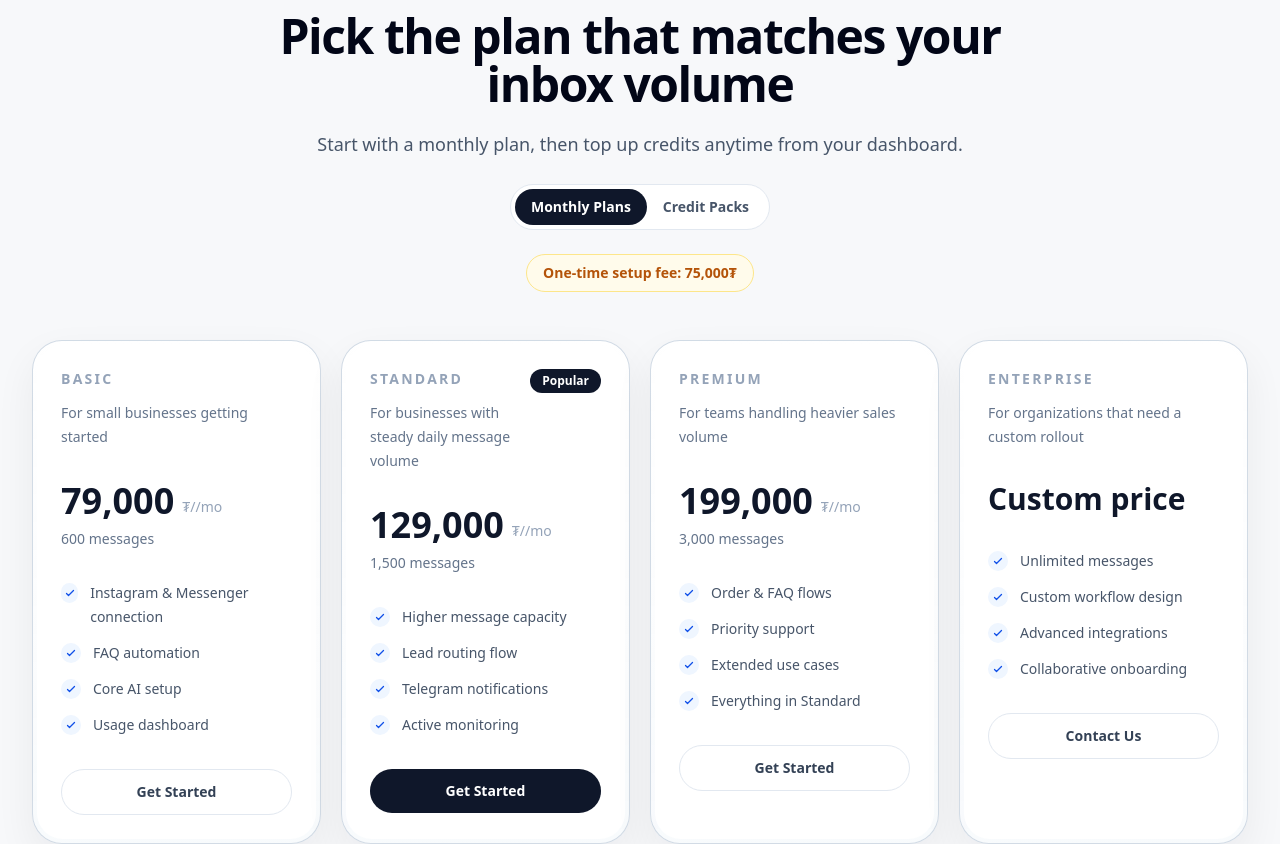
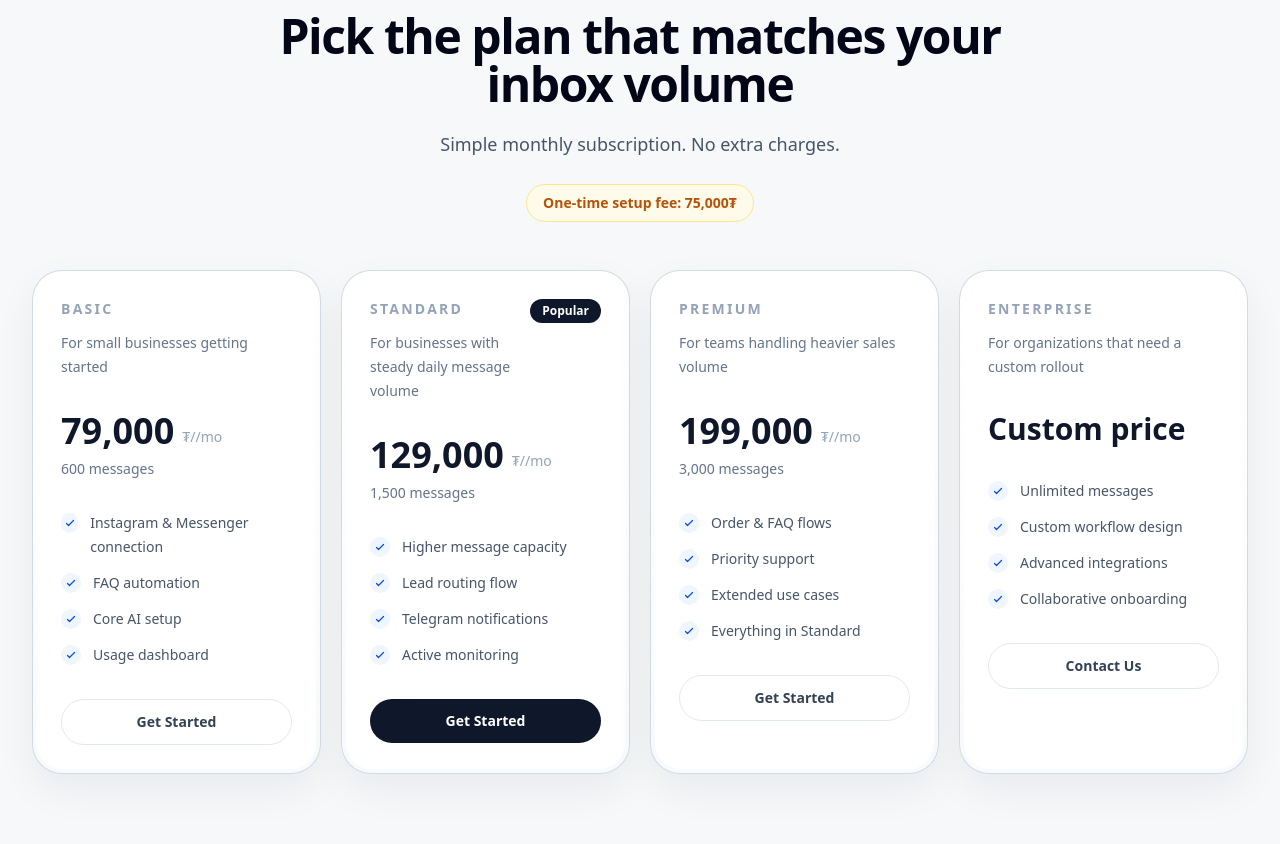
Before and after one commit to Tuvshee555/Nexon-pricing-website, a Next.js app: page / in a window 1280 px wide. Shown: the part 4540-5384 px from the top of the page. Built offline with nearby package versions, Linux system fonts and the light colour scheme.

Commit message:
remove credits tab from pricing section

```diff
--- a/src/components/landing/PricingSection.tsx
+++ b/src/components/landing/PricingSection.tsx
@@ -1,7 +1,6 @@
 "use client";
 
 import Link from "next/link";
-import { useState } from "react";
 import { useLanguage } from "@/contexts/LanguageContext";
 import { MONTHLY_PLANS, MonthlyTier, SETUP_FEE } from "@/types";
 import { trackEvent } from "@/lib/analytics";
@@ -36,20 +35,13 @@ const planDetails: Record<
   },
 };
 
-const creditPacks = [
-  { id: "starter", credits: 5000, price: 49000, popular: false },
-  { id: "growth", credits: 15000, price: 129000, popular: true },
-  { id: "scale", credits: 30000, price: 239000, popular: false },
-];
-
 export default function PricingSection() {
   const { lang, t } = useLanguage();
-  const [billingView, setBillingView] = useState<"monthly" | "credits">("monthly");
 
   const subtitle =
     lang === "mn"
-      ? "Сарын багц сонгоод эхэл, дараа нь dashboard-оос credit нэмэх боломжтой."
-      : "Start with a monthly plan, then top up credits anytime from your dashboard.";
+      ? "Сарын тогтмол багцаар ажиллана. Нэмэлт зардалгүй."
+      : "Simple monthly subscription. No extra charges.";
 
   return (
     <section id="pricing" className="px-4 py-20 sm:px-6 lg:px-8">
@@ -61,40 +53,12 @@ export default function PricingSection() {
           </h2>
           <p className="mt-5 text-lg leading-8 text-slate-600">{subtitle}</p>
 
-          <div className="mt-6 flex items-center justify-center">
-            <div className="inline-flex rounded-full border border-slate-200 bg-white p-1">
-              <button
-                onClick={() => {
-                  setBillingView("monthly");
-                  trackEvent("pricing_view_changed", { view: "monthly" });
-                }}
-                className={`rounded-full px-4 py-2 text-sm font-semibold transition-colors ${
-                  billingView === "monthly" ? "bg-slate-900 text-white" : "text-slate-600 hover:text-slate-900"
-                }`}
-              >
-                {t("pricing_monthly")}
-              </button>
-              <button
-                onClick={() => {
-                  setBillingView("credits");
-                  trackEvent("pricing_view_changed", { view: "credits" });
-                }}
-                className={`rounded-full px-4 py-2 text-sm font-semibold transition-colors ${
-                  billingView === "credits" ? "bg-slate-900 text-white" : "text-slate-600 hover:text-slate-900"
-                }`}
-              >
-                {t("pricing_credits")}
-              </button>
-            </div>
-          </div>
-
           <div className="mt-6 inline-flex rounded-full border border-amber-200 bg-amber-50 px-4 py-2 text-sm font-semibold text-amber-700">
             {lang === "mn" ? `Нэг удаагийн setup fee: ${SETUP_FEE.toLocaleString()}₮` : `One-time setup fee: ${SETUP_FEE.toLocaleString()}₮`}
           </div>
         </div>
 
-        {billingView === "monthly" ? (
-          <div className="mt-12 grid gap-5 lg:grid-cols-4">
+        <div className="mt-12 grid gap-5 lg:grid-cols-4">
             {MONTHLY_PLANS.map((plan) => {
               const details = planDetails[plan.tier];
               const audience = lang === "mn" ? details.audienceMn : details.audienceEn;
@@ -176,49 +140,6 @@ export default function PricingSection() {
               );
             })}
           </div>
-        ) : (
-          <div className="mt-12">
-            <div className="grid gap-5 md:grid-cols-3">
-              {creditPacks.map((pack) => (
-                <div key={pack.id} className={`surface-panel flex rounded-[30px] p-1 ${pack.popular ? "ring-2 ring-slate-900" : ""}`}>
-                  <div className="flex w-full flex-col rounded-[26px] bg-white p-6">
-                    <div className="flex items-start justify-between gap-3">
-                      <p className="text-sm font-semibold uppercase tracking-[0.16em] text-slate-400">
-                        {pack.id}
-                      </p>
-                      {pack.popular && (
-                        <div className="rounded-full bg-slate-900 px-3 py-1 text-xs font-semibold text-white">
-                          {t("pricing_popular")}
-                        </div>
-                      )}
-                    </div>
-                    <div className="mt-6">
-                      <p className="text-4xl font-black text-slate-900">{pack.credits.toLocaleString()}</p>
-                      <p className="mt-1 text-sm text-slate-500">{t("pricing_credits_label")}</p>
-                    </div>
-                    <div className="mt-6 flex items-end gap-2">
-                      <span className="text-3xl font-black text-slate-900">{pack.price.toLocaleString()}</span>
-                      <span className="pb-1 text-sm text-slate-400">₮</span>
-                    </div>
-                    <p className="mt-2 text-sm text-slate-500">{lang === "mn" ? "Dashboard-оос авах боломжтой" : "Available from dashboard top-up"}</p>
-                    <Link
-                      href="/register?plan=standard&source=pricing-credits"
-                      onClick={() => trackEvent("pricing_credit_pack_click", { pack: pack.id, amount: pack.price })}
-                      className="mt-8 block rounded-full border border-slate-200 bg-white px-4 py-3 text-center text-sm font-semibold text-slate-700 transition-colors hover:border-slate-300 hover:bg-slate-50"
-                    >
-                      {lang === "mn" ? "Эхлээд багц сонгоод нэвтрэх" : "Start with a monthly plan"}
-                    </Link>
-                  </div>
-                </div>
-              ))}
-            </div>
-            <p className="mt-5 text-center text-sm text-slate-500">
-              {lang === "mn"
-                ? "Credit top-up нь workspace идэвхжсэний дараа dashboard дотор харагдана."
-                : "Credit top-up appears inside the workspace after your monthly plan is active."}
-            </p>
-          </div>
-        )}
       </div>
     </section>
   );
```
